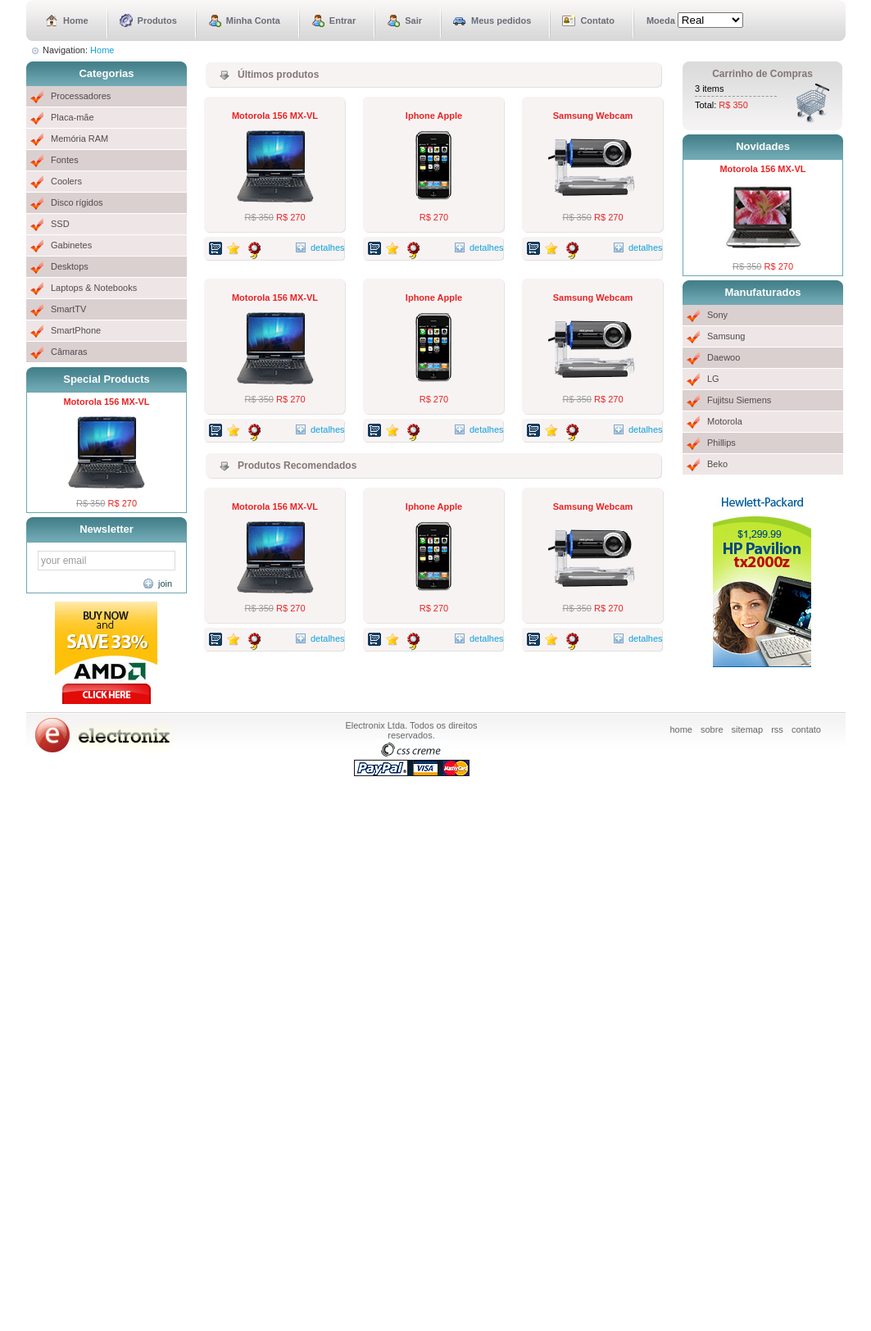
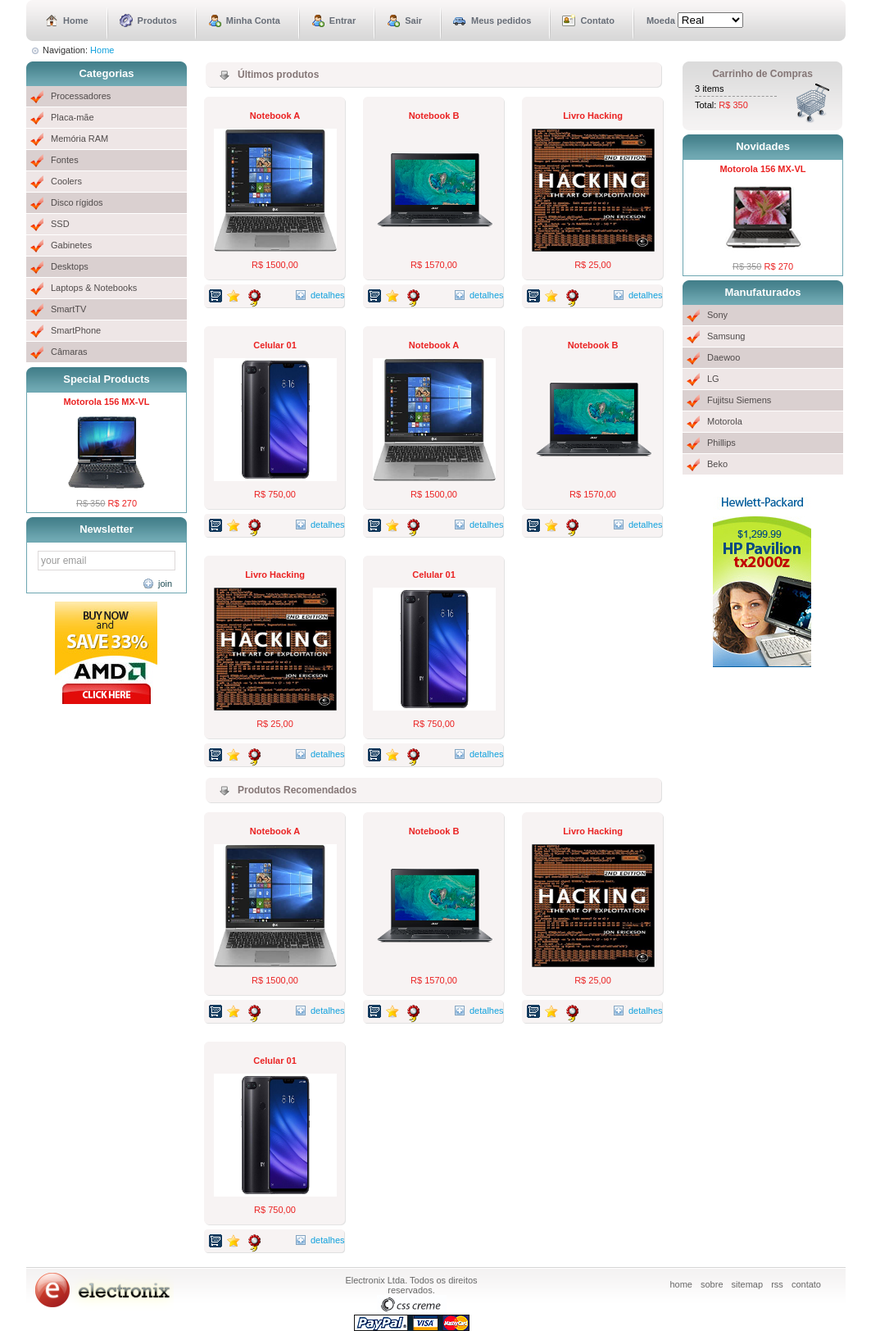
Before and after one commit to eltonbgomes/ecomerce, a PHP site: page /index.php in a window 1280 px wide. Shown: the part 211-1835 px from the top of the page at 82% size, without its empty margins (108-1171 px from the left). Before the commit the page ends 1158 px from the top, so only its background shows below. Run offline with PHP 8.4, Linux system fonts and the light colour scheme.

Commit message:
produtos em xml

```diff
--- a/produtos.php
+++ b/produtos.php
@@ -1,30 +1,31 @@
-      <div class="prod_box">
-        <div class="top_prod_box"></div>
-        <div class="center_prod_box">
-          <div class="product_title"><a href="detalhes.php">Motorola 156 MX-VL</a></div>
-          <div class="product_img"><a href="detalhes.php"><img src="images/laptop.gif" alt="" border="0" /></a></div>
-          <div class="prod_price"><span class="reduce">R$ 350</span> <span class="price">R$ 270</span></div>
+
+
+<?php
+  $link= "produtos.xml";
+  $xml = simplexml_load_file($link) -> produtos;
+
+  foreach($xml-> produto as $produto){
+   echo '<div class="prod_box">
+              <div class="top_prod_box"></div>
+                <div class="center_prod_box">
+                  <div class="product_title">
+                    <a href="detalhes.php">'.$produto->nome.'</a>
+                  </div>
+            <div class="product_img">
+              <a href="detalhes.php">
+                <img src="images/'.$produto->imagem.'" alt="" border="0" height="150px" width="150px"/>
+                </a>
+            </div>
+
+          <div class="prod_price">
+            <span class="price">'.$produto->preco.'</span>
+          </div>
+
         </div>
         <div class="bottom_prod_box"></div>
         <div class="prod_details_tab"> <a href="#" title="header=[Add to cart] body=[&nbsp;] fade=[on]"><img src="images/cart.gif" alt="" border="0" class="left_bt" /></a> <a href="#" title="header=[Specials] body=[&nbsp;] fade=[on]"><img src="images/favs.gif" alt="" border="0" class="left_bt" /></a> <a href="#" title="header=[Gifts] body=[&nbsp;] fade=[on]"><img src="images/favorites.gif" alt="" border="0" class="left_bt" /></a> <a href="detalhes.php" class="prod_details">detalhes</a> </div>
-      </div>
-      <div class="prod_box">
-        <div class="top_prod_box"></div>
-        <div class="center_prod_box">
-          <div class="product_title"><a href="detalhes.php">Iphone Apple</a></div>
-          <div class="product_img"><a href="detalhes.php"><img src="images/p4.gif" alt="" border="0" /></a></div>
-          <div class="prod_price"><span class="price">R$ 270</span></div>
-        </div>
-        <div class="bottom_prod_box"></div>
-        <div class="prod_details_tab"> <a href="#" title="header=[Add to cart] body=[&nbsp;] fade=[on]"><img src="images/cart.gif" alt="" border="0" class="left_bt" /></a> <a href="#" title="header=[Specials] body=[&nbsp;] fade=[on]"><img src="images/favs.gif" alt="" border="0" class="left_bt" /></a> <a href="#" title="header=[Gifts] body=[&nbsp;] fade=[on]"><img src="images/favorites.gif" alt="" border="0" class="left_bt" /></a> <a href="detalhes.php" class="prod_details">detalhes</a> </div>
-      </div>
-      <div class="prod_box">
-        <div class="top_prod_box"></div>
-        <div class="center_prod_box">
-          <div class="product_title"><a href="detalhes.php">Samsung Webcam</a></div>
-          <div class="product_img"><a href="detalhes.php"><img src="images/p5.gif" alt="" border="0" /></a></div>
-          <div class="prod_price"><span class="reduce">R$ 350</span> <span class="price">R$ 270</span></div>
-        </div>
-        <div class="bottom_prod_box"></div>
-        <div class="prod_details_tab"> <a href="#" title="header=[Add to cart] body=[&nbsp;] fade=[on]"><img src="images/cart.gif" alt="" border="0" class="left_bt" /></a> <a href="#" title="header=[Specials] body=[&nbsp;] fade=[on]"><img src="images/favs.gif" alt="" border="0" class="left_bt" /></a> <a href="#" title="header=[Gifts] body=[&nbsp;] fade=[on]"><img src="images/favorites.gif" alt="" border="0" class="left_bt" /></a> <a href="detalhes.php" class="prod_details">detalhes</a> </div>
-      </div>
+      </div>';
+  }
+
+
+    ?>
--- /dev/null
+++ b/produtos.xml
@@ -0,0 +1,26 @@
+<array>
+	<produtos>
+		<produto>
+			<nome> Notebook A </nome>
+			<preco> R$ 1500,00 </preco>
+			<imagem>laptop1.png</imagem>
+		</produto>
+		<produto>
+			<nome> Notebook B </nome>
+			<preco> R$ 1570,00 </preco>
+			<imagem>laptop2.png</imagem>
+		</produto>
+		<produto>
+			<nome> Livro Hacking  </nome>
+			<preco> R$ 25,00 </preco>
+			<imagem>book1.jpg</imagem>
+
+		</produto>
+		<produto>
+			<nome> Celular 01 </nome>
+			<preco> R$ 750,00 </preco>
+			<imagem>phone1.png</imagem>
+
+		</produto>
+	</produtos>
+</array>
```
Also changed, not shown: images/book1.jpg (added), images/book2.jpg (added), images/book3.jpg (added), images/book4.jpg (added), images/laptop1.png (added), images/laptop2.png (added), images/phone1.png (added), images/phone2.png (added).
